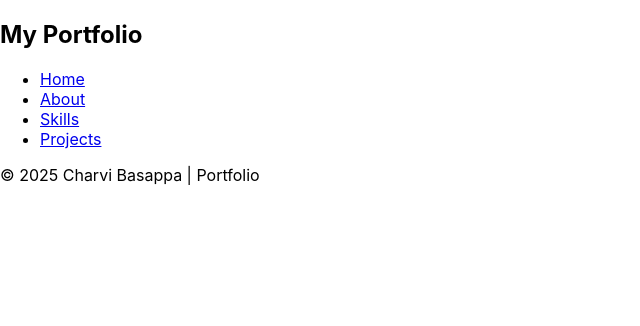
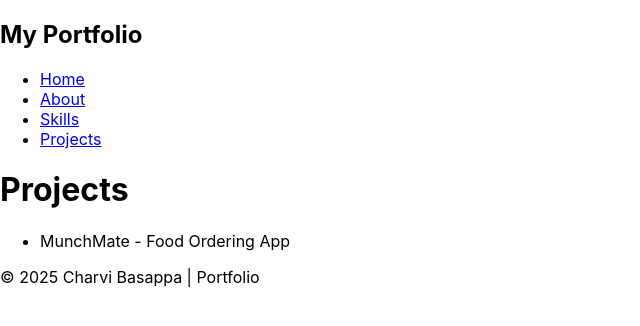
Before and after one commit to CharviBasappa/Craftfolio, a React (Create React App) app: page /projects in a window 1280 px wide. Shown: the top 326 px of the page, without its empty margins (0-640 px from the left). Built offline with nearby package versions, Linux system fonts and the light colour scheme.

Commit message:
Just added one project to showcase on web for now

```diff
--- a/src/App.js
+++ b/src/App.js
@@ -4,6 +4,7 @@ import Footer from "./components/Footer";
 import Home from "./pages/Home";
 import About from "./pages/About";
 import Skills from "./pages/Skills";
+import Projects from "./pages/Projects";
 
 const App = () => {
   return (
@@ -13,6 +14,7 @@ const App = () => {
         <Route path="/" element={<Home />} />
         <Route path="/about" element={<About />} />
         <Route path="/skills" element={<Skills />} />
+        <Route path="/projects" element={<Projects />} />
       </Routes>
       <Footer />
     </Router>
--- /dev/null
+++ b/src/pages/Projects.js
@@ -0,0 +1,12 @@
+const Projects = () => {
+  return (
+    <div>
+      <h1>Projects</h1>
+      <ul>
+        <li>MunchMate - Food Ordering App</li>
+      </ul>
+    </div>
+  );
+};
+
+export default Projects;
```
